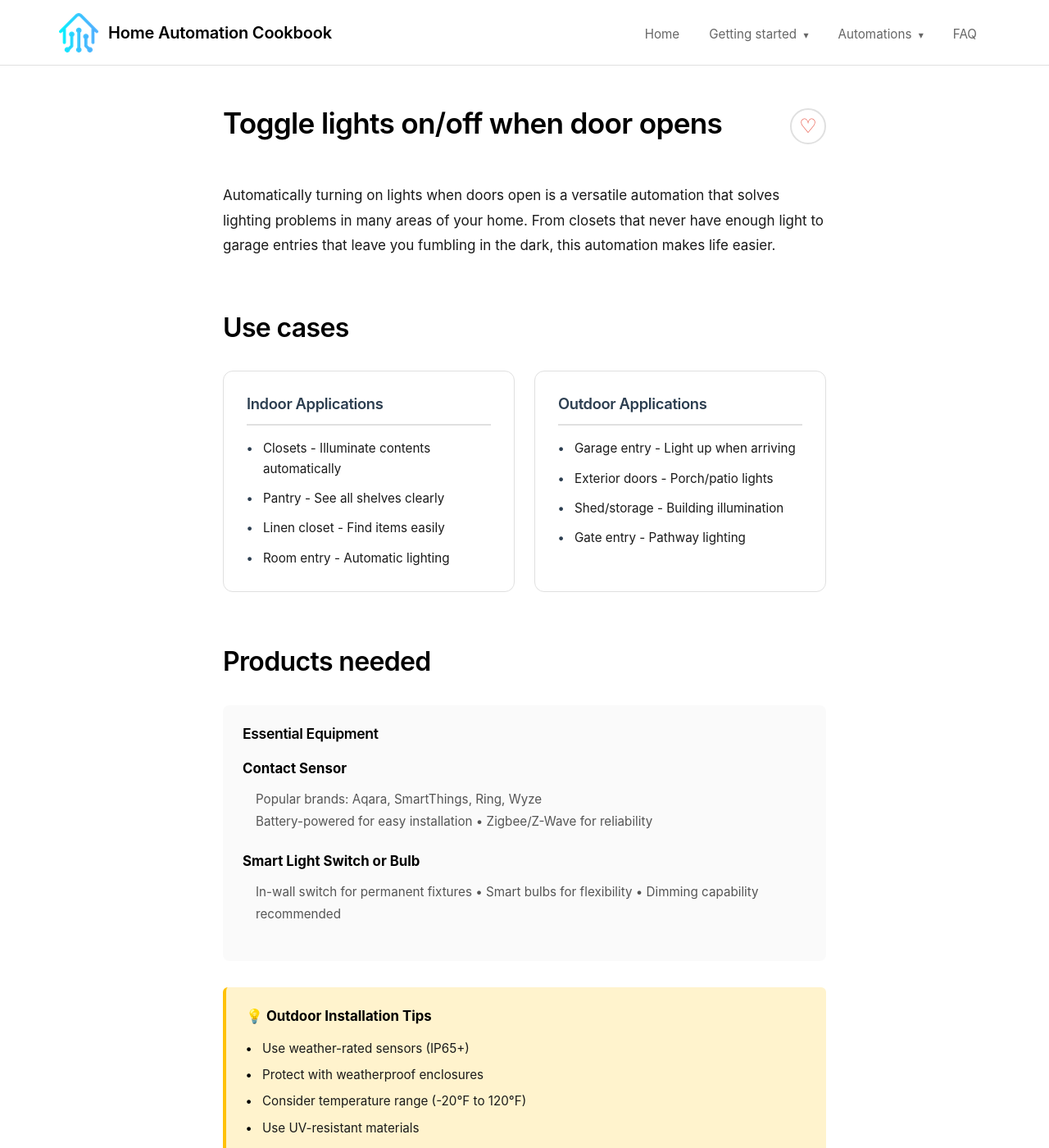
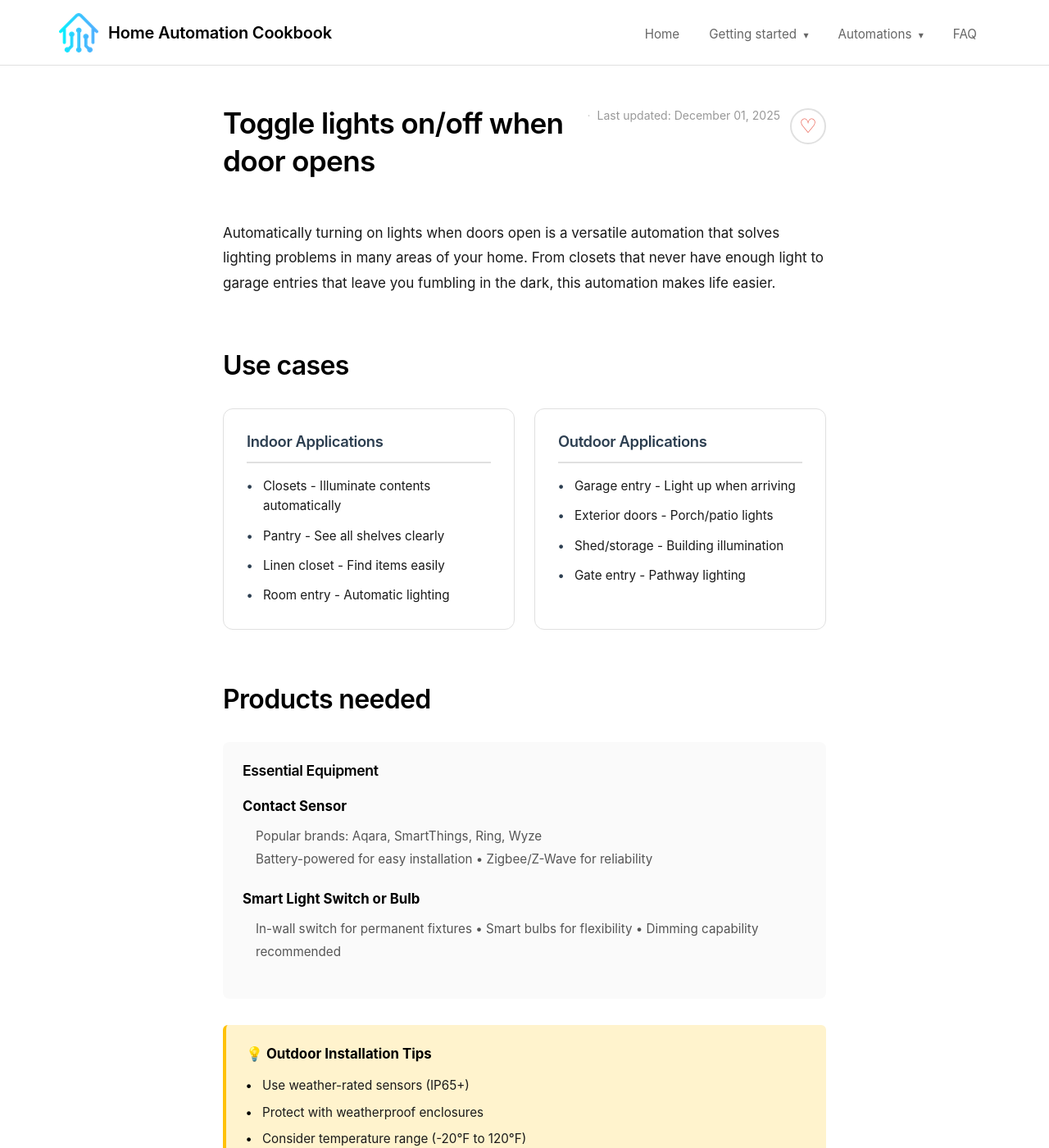
Before and after one commit to madskristensen/HomeAutomationCookbook, a Jekyll site: the page built from docs/automation/lighting/toggle-lights-door.md, in a window 1280 px wide and 1400 px high. Shown: the whole window at 82% size. Built offline with Jekyll 4.4.1, drawn with Linux system fonts in a browser that asks for light colours; some of the changed text lies outside the part shown.

Commit message:
Move share button and last updated date to under page headline on automation pages
Co-authored-by: madskristensen <1258877+madskristensen@users.noreply.github.com>

```diff
--- a/docs/_layouts/automation.html
+++ b/docs/_layouts/automation.html
@@ -2,8 +2,16 @@
 layout: default
 ---
 {% include recipe-schema.html %}
+
+<div class="article-meta">
+  <button type="button" class="share-btn article-share-btn" aria-label="Share this page" title="Share this page">
+    <span class="share-icon" aria-hidden="true">
+      <svg xmlns="http://www.w3.org/2000/svg" width="16" height="16" viewBox="0 0 24 24" fill="none" stroke="currentColor" stroke-width="2" stroke-linecap="round" stroke-linejoin="round"><path d="M4 12v8a2 2 0 0 0 2 2h12a2 2 0 0 0 2-2v-8"/><polyline points="16 6 12 2 8 6"/><line x1="12" y1="2" x2="12" y2="15"/></svg>
+    </span>
+    <span class="share-text">Share</span>
+  </button>
+  <span class="article-meta-separator">·</span>
+  <span class="last-updated-inline">Last updated: {{ page.last_modified_at | default: site.time | date: "%B %d, %Y" }}</span>
+</div>
+
 {{ content }}
-
-<div class="last-updated">
-  <p><small>Last updated: {{ page.last_modified_at | default: site.time | date: "%B %d, %Y" }}</small></p>
-</div>
--- a/docs/assets/css/style.css
+++ b/docs/assets/css/style.css
@@ -732,7 +732,62 @@ a.community-link:hover,
   color: var(--color-link-hover);
 }
 
-/* Last updated date */
+/* Article meta section (share button + last updated) */
+.article-meta {
+  display: flex;
+  align-items: center;
+  gap: 0.5rem;
+  margin-bottom: 2rem;
+  font-size: 0.875rem;
+  color: #999;
+}
+
+.article-share-btn {
+  display: none;
+  align-items: center;
+  gap: 0.35rem;
+  padding: 0.25rem 0.5rem;
+  background: transparent;
+  border: none;
+  cursor: pointer;
+  color: #999;
+  font-size: 0.875rem;
+  transition: color 0.2s ease;
+}
+
+.article-share-btn:hover {
+  color: var(--color-link);
+}
+
+.article-share-btn:focus {
+  outline: 2px solid var(--color-link);
+  outline-offset: 2px;
+}
+
+.article-share-btn .share-icon {
+  display: flex;
+  align-items: center;
+  justify-content: center;
+}
+
+.article-share-btn .share-icon svg {
+  width: 16px;
+  height: 16px;
+}
+
+.article-share-btn .share-text {
+  font-weight: 500;
+}
+
+.article-meta-separator {
+  color: #ccc;
+}
+
+.last-updated-inline {
+  color: #999;
+}
+
+/* Legacy last updated date (keep for backward compatibility) */
 .last-updated {
   margin-top: 3rem;
   padding-top: 1.5rem;
@@ -2805,39 +2860,6 @@ a.community-link:hover,
   }
 }
 
-/* Share Button
-   ========================================================================== */
-
-.share-btn {
-  display: inline-flex;
-  align-items: center;
-  justify-content: center;
-  width: 36px;
-  height: 36px;
-  padding: 0;
-  margin-right: 1rem;
-  background: transparent;
-  border: none;
-  cursor: pointer;
-  transition: border-color 0.2s ease, background-color 0.2s ease, color 0.2s ease;
-  color: var(--color-text-secondary);
-  flex-shrink: 0;
-  visibility: hidden;
-}
-
-.share-icon {
-  display: flex;
-  align-items: center;
-  justify-content: center;
-  width: 20px;
-  height: 20px;
-}
-
-.share-icon svg {
-  width: 20px;
-  height: 20px;
-}
-
 /* Responsive Design
    ========================================================================== */
 
@@ -3128,17 +3150,4 @@ a.community-link:hover,
         gap: 1rem;
         text-align: center;
     }
-
-    .share-btn {
-        width: 32px;
-        height: 32px;
-        margin-right: 0.75rem;
-        order: 2;
-        visibility: visible;
-    }
-
-    .share-icon svg {
-        width: 18px;
-        height: 18px;
-    }
-}
+}
--- a/docs/assets/js/share.js
+++ b/docs/assets/js/share.js
@@ -13,30 +13,9 @@
   }
 
   /**
-   * Create and insert the share button
+   * Handle share button click
    */
-  function createShareButton() {
-    // Only create button if Web Share API is supported
-    if (!isShareSupported()) {
-      return;
-    }
-
-    // Create the share button
-    var button = document.createElement('button');
-    button.type = 'button';
-    button.className = 'share-btn';
-    button.setAttribute('aria-label', 'Share this page');
-    button.setAttribute('title', 'Share this page');
-
-    // Create share icon (standard share icon - box with arrow pointing up)
-    var icon = document.createElement('span');
-    icon.className = 'share-icon';
-    icon.setAttribute('aria-hidden', 'true');
-    icon.innerHTML = '<svg xmlns="http://www.w3.org/2000/svg" width="20" height="20" viewBox="0 0 24 24" fill="none" stroke="currentColor" stroke-width="2" stroke-linecap="round" stroke-linejoin="round"><path d="M4 12v8a2 2 0 0 0 2 2h12a2 2 0 0 0 2-2v-8"/><polyline points="16 6 12 2 8 6"/><line x1="12" y1="2" x2="12" y2="15"/></svg>';
-    button.appendChild(icon);
-
-    // Handle click
-    button.addEventListener('click', function() {
+  function handleShareClick() {
     var title = document.title;
     var url = window.location.href;
 
@@ -54,31 +33,47 @@
         console.warn('Share failed:', err.message);
       }
     });
+  }
+
+  /**
+   * Move article meta section to after the first h1
+   */
+  function moveArticleMetaAfterH1() {
+    var articleMeta = document.querySelector('.article-meta');
+    if (!articleMeta) return;
+
+    var mainContent = document.querySelector('.main-content');
+    if (!mainContent) return;
+
+    var h1 = mainContent.querySelector('h1');
+    if (!h1) return;
+
+    // Move the article meta to right after the h1
+    h1.parentNode.insertBefore(articleMeta, h1.nextSibling);
+  }
+
+  /**
+   * Initialize share buttons in the article meta section
+   */
+  function initArticleShareButtons() {
+    if (!isShareSupported()) {
+      return;
+    }
+
+    // Find all article share buttons and enable them
+    var articleShareBtns = document.querySelectorAll('.article-share-btn');
+    articleShareBtns.forEach(function(btn) {
+      btn.style.display = 'inline-flex';
+      btn.addEventListener('click', handleShareClick);
     });
-
-    // Insert the button in the navigation, before the nav menu
-    var navContainer = document.querySelector('.nav-container');
-    if (navContainer) {
-      var navMenu = navContainer.querySelector('.nav-menu');
-      if (navMenu) {
-        navContainer.insertBefore(button, navMenu);
-      } else {
-        // Fallback: insert after site title
-        var siteTitle = navContainer.querySelector('.site-title');
-        if (siteTitle && siteTitle.nextElementSibling) {
-          navContainer.insertBefore(button, siteTitle.nextElementSibling);
-        } else {
-          navContainer.appendChild(button);
-        }
-      }
-    }
   }
 
   /**
    * Initialize share functionality
    */
   function init() {
-    createShareButton();
+    moveArticleMetaAfterH1();
+    initArticleShareButtons();
   }
 
   // Run on DOMContentLoaded
```
Lines whose indentation alone changed are shown as unchanged.
